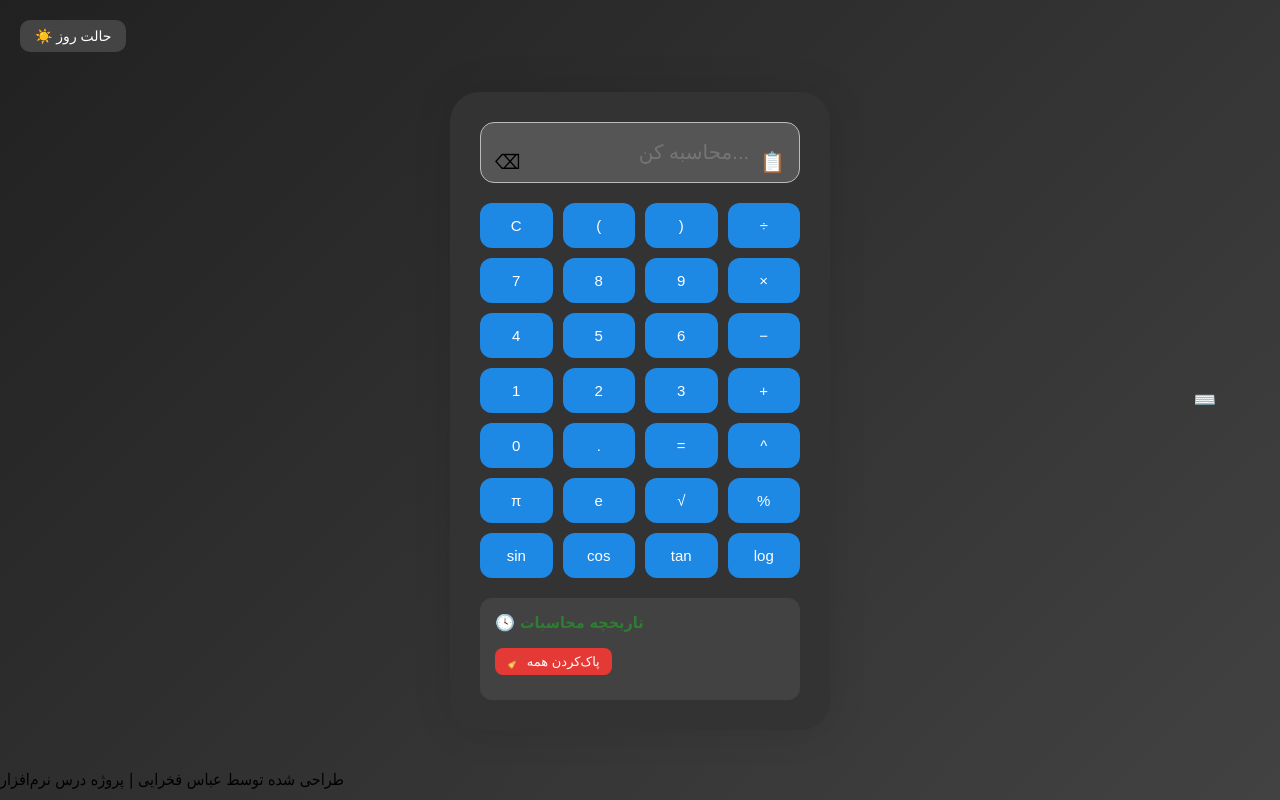
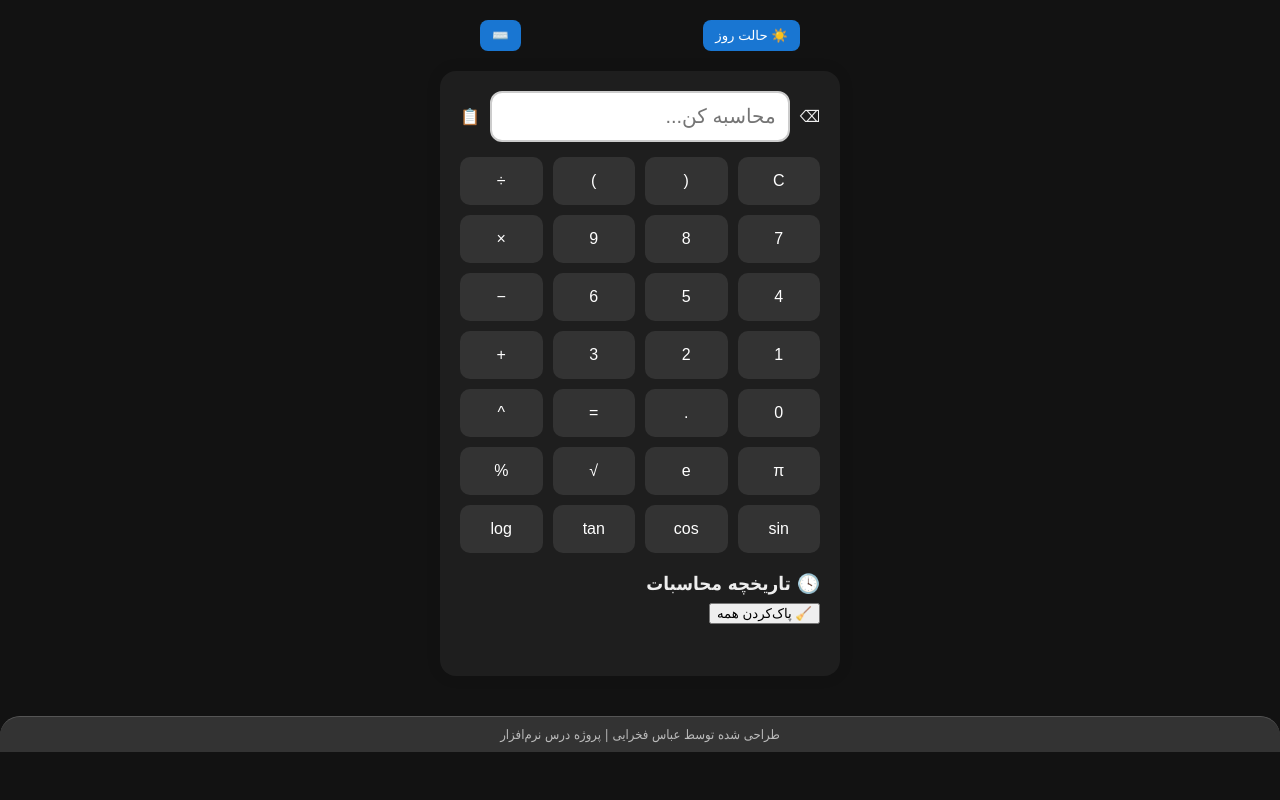
Before and after one commit to abbasTtBoy1235/abbasfakhraeiproject1, a plain HTML site: page index.html in a window 1280 px wide. Both pictures are taken after a click on the button "🌙 حالت شب". Drawn offline with Linux system fonts and the light colour scheme.

Commit message:
Update style.css

```diff
--- a/style.css
+++ b/style.css
@@ -1,176 +1,119 @@
 body {
-  font-family: Tahoma;
-  background: linear-gradient(135deg, #e3f2fd, #bbdefb);
-  display: flex;
-  justify-content: center;
-  align-items: flex-start;
-  height: 100vh;
+  font-family: Tahoma, sans-serif;
+  background-color: #f7f7f7;
+  color: #333;
+  direction: rtl;
   margin: 0;
-  flex-direction: column;
-  transition: 0.4s;
+  padding: 0;
+  user-select: none;
+  -webkit-user-select: none;
 }
 
-#toggle-theme {
-  position: absolute;
-  top: 20px;
-  left: 20px;
+body.dark {
+  background-color: #121212;
+  color: #eee;
+}
+
+.top-controls {
+  display: flex;
+  justify-content: space-between;
+  align-items: center;
+  width: 320px;
+  margin: 20px auto 0;
+}
+
+#toggle-theme, #keyboard-btn {
   background: #444;
-  color: white;
+  color: #fff;
+  padding: 8px 12px;
   border: none;
-  padding: 8px 15px;
-  border-radius: 10px;
+  border-radius: 8px;
   cursor: pointer;
-  font-size: 14px;
-  z-index: 1000;
+}
+
+body.dark #toggle-theme, body.dark #keyboard-btn {
+  background: #1976d2;
 }
 
 .calculator {
-  background: #ffffff;
-  padding: 30px;
-  border-radius: 30px;
-  box-shadow: 0 0 40px rgba(0,0,0,0.1);
-  width: 320px;
-  transition: 0.3s;
-  margin: 80px auto 40px auto;
+  max-width: 360px;
+  margin: 20px auto;
+  padding: 20px;
+  background-color: #fff;
+  border-radius: 16px;
+  box-shadow: 0 0 15px rgba(0,0,0,0.1);
+}
+
+body.dark .calculator {
+  background-color: #1e1e1e;
 }
 
 .display-container {
-  position: relative;
+  display: flex;
+  align-items: center;
+  gap: 10px;
 }
 
 #display {
-  width: 100%;
+  flex: 1;
+  padding: 12px;
   font-size: 20px;
-  padding: 18px 50px 18px 50px;
-  margin-bottom: 20px;
-  border-radius: 14px;
-  border: 1px solid #bbb;
+  border: 2px solid #ccc;
+  border-radius: 12px;
   text-align: right;
-  box-sizing: border-box;
-  background-color: #fdfdfd;
-  color: #222;
-}
-
-#backspace, #copy {
-  position: absolute;
-  top: 50%;
-  transform: translateY(-50%);
-  font-size: 20px;
-  cursor: pointer;
-  transition: 0.3s;
-}
-#backspace {
-  left: 15px;
-}
-#copy {
-  right: 15px;
-}
-#keyboard-btn {
-  position: absolute;
-  right: 50px;
-  top: 50%;
-  transform: translateY(-50%);
-  background: transparent;
-  border: none;
-  font-size: 18px;
-  cursor: pointer;
-  color: #777;
 }
 
 .buttons {
   display: grid;
   grid-template-columns: repeat(4, 1fr);
   gap: 10px;
+  margin-top: 15px;
 }
 
-button {
-  padding: 14px;
-  font-size: 15px;
-  background-color: #4caf50;
+.buttons button {
+  padding: 15px;
+  font-size: 16px;
+  border: none;
+  border-radius: 10px;
+  background-color: #e0e0e0;
+  cursor: pointer;
+}
+
+body.dark .buttons button {
+  background-color: #333;
   color: white;
-  border: none;
-  border-radius: 12px;
-  cursor: pointer;
-  transition: 0.2s;
-}
-button:hover {
-  background-color: #388e3c;
 }
 
 .history {
   margin-top: 20px;
-  background: #f1f8e9;
-  border-radius: 12px;
-  padding: 15px;
-  font-size: 14px;
-  max-height: 150px;
+}
+
+.history h3 {
+  margin-bottom: 8px;
+}
+
+#history-list {
+  list-style: none;
+  padding: 0;
+  max-height: 200px;
   overflow-y: auto;
 }
-.history h3 {
-  margin-top: 0;
-  color: #2e7d32;
-  font-size: 16px;
-}
-.history ul {
-  list-style: none;
-  padding: 0;
-  margin: 0;
-}
-#history-list li {
-  display: flex;
-  justify-content: space-between;
-  align-items: center;
-  margin-bottom: 6px;
-  background: #fff;
-  padding: 6px 10px;
-  border-radius: 6px;
-}
-#history-list li span {
-  flex: 1;
+
+.site-footer {
+  background-color: #f1f1f1;
+  color: #444;
+  padding: 10px 20px;
+  text-align: center;
   font-size: 13px;
-  text-align: right;
-}
-.delete-entry {
-  background: transparent;
-  border: none;
-  color: #d32f2f;
-  font-size: 14px;
-  cursor: pointer;
-}
-.delete-entry:hover {
-  color: #b71c1c;
-}
-#clear-history {
-  margin-bottom: 10px;
-  padding: 6px 12px;
-  font-size: 13px;
-  border: none;
-  border-radius: 8px;
-  background-color: #d32f2f;
-  color: white;
-  cursor: pointer;
+  border-top: 1px solid #ccc;
+  width: 100%;
+  box-sizing: border-box;
+  margin-top: 40px;
+  border-radius: 20px 20px 0 0;
 }
 
-body.dark {
-  background: linear-gradient(135deg, #212121, #424242);
+body.dark .site-footer {
+  background-color: #333;
+  color: #bbb;
+  border-top: 1px solid #555;
 }
-body.dark .calculator {
-  background: #333;
-}
-body.dark #display {
-  background-color: #555;
-  color: #fff;
-}
-body.dark button {
-  background-color: #1e88e5;
-}
-body.dark button:hover {
-  background-color: #1565c0;
-}
-body.dark .history {
-  background-color: #424242;
-  color: #ddd;
-}
-body.dark #clear-history {
-  background-color: #e53935;
-}
```
